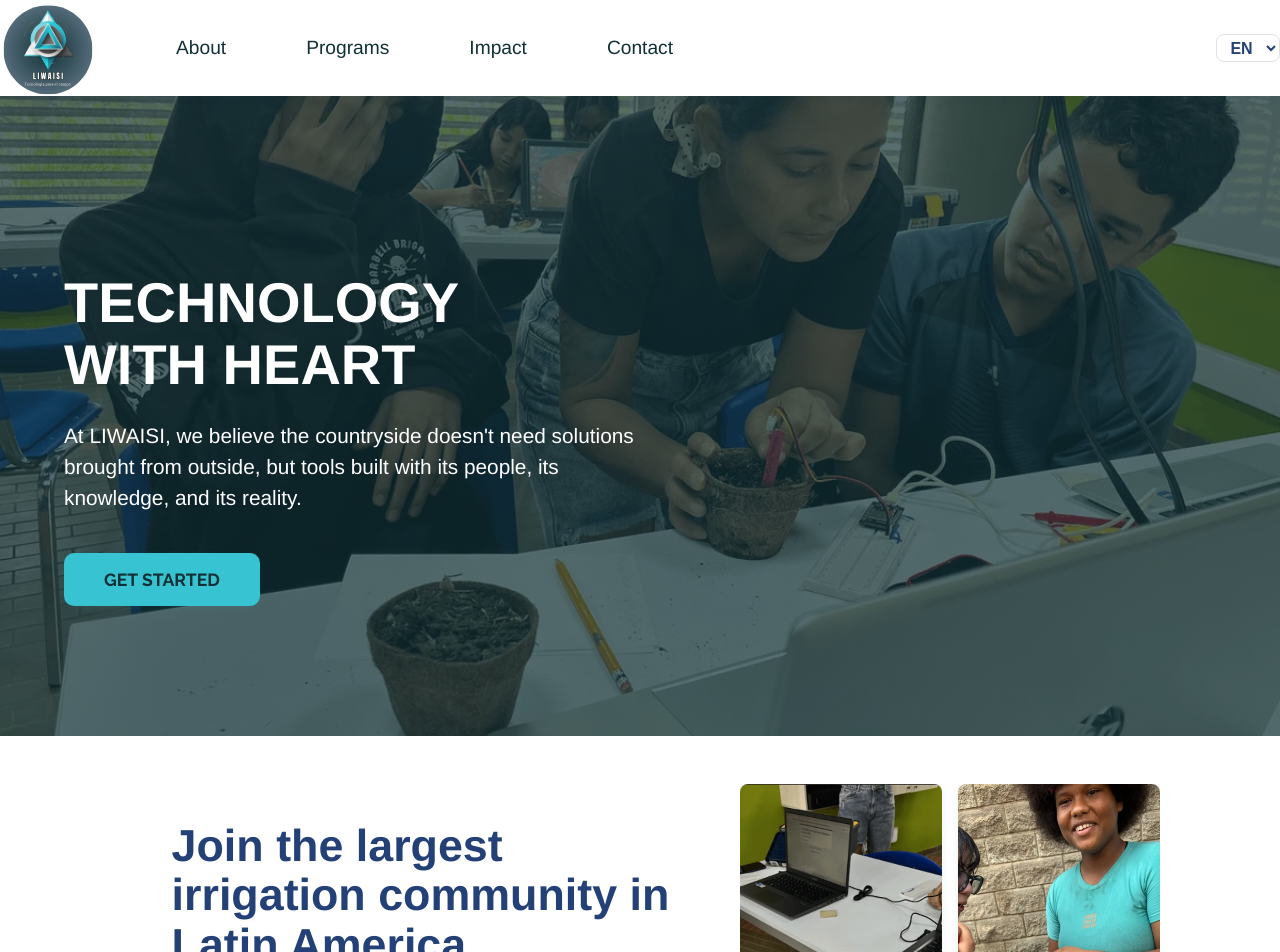
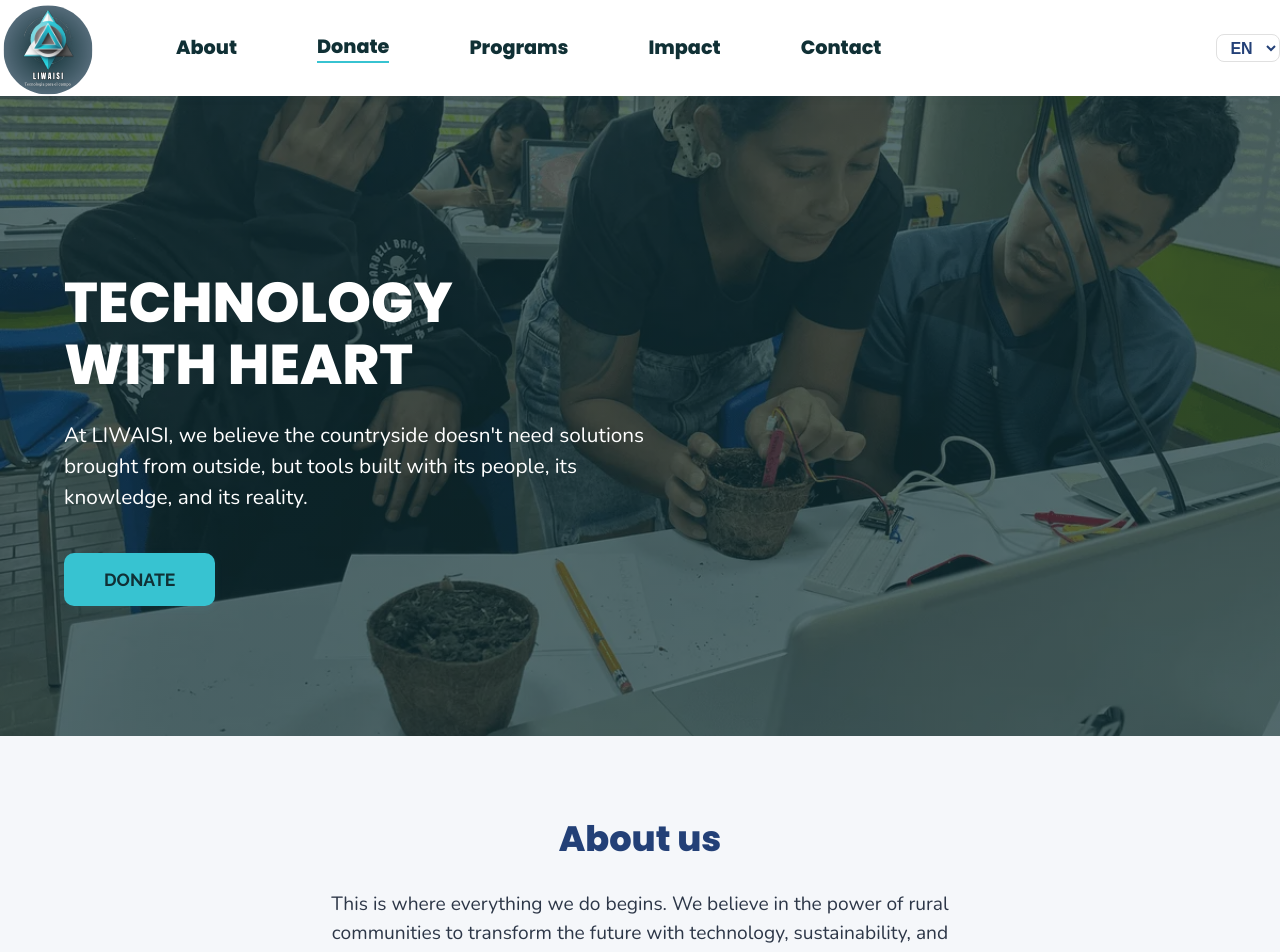
Before and after one commit to liwaisi-tech/liwaisi-tech.github.io, a React (Vite) app: page / in a window 1280 px wide. Shown: the top 952 px of the page. Built offline with nearby package versions, Linux system fonts and the light colour scheme.

Commit message:
Nueva seccion about, ajustes a dinamismo barra navbar, cambio de fuente bontones y barra navegación

```diff
--- a/index.html
+++ b/index.html
@@ -5,7 +5,7 @@
     <link rel="icon" type="image/png" href="/src/assets/icons/icon.png" />
     <meta name="viewport" content="width=device-width, initial-scale=1.0" />
     <title>LiwaisiTech</title>
-    <link href="https://fonts.googleapis.com/css?family=Raleway:400,700&display=swap" rel="stylesheet">
+    <link href="https://fonts.googleapis.com/css2?family=Poppins:wght@800&family=Nunito:wght@400;700&family=Raleway:wght@400;700&display=swap" rel="stylesheet">
   </head>
   <body>
     <div id="root"></div>
--- a/src/App.tsx
+++ b/src/App.tsx
@@ -6,7 +6,8 @@ import { CommunitySection } from "./components/CommunitySection/CommunitySection
 import { PartnersSection } from "./components/PartnersSection/PartnersSection";
 import { Footer } from "./components/Footer/Footer";
 import { Lang } from './types/Lang'
-import { useState } from 'react'
+import { useEffect, useState } from 'react'
+import { AboutSection } from "./components/AboutSection/AboutSection";
 
 function getAppLang(): Lang {
   const browserLang = navigator.language.slice(0, 2)
@@ -15,11 +16,34 @@ function getAppLang(): Lang {
 }
 
 function App() {
-  const [lang, setLang] = useState<Lang>(getAppLang())
+  const [lang, setLang] = useState<Lang>(getAppLang());
+  const [activeSection, setActiveSection] = useState('hero');
+
+  useEffect(() => {
+    const handleScroll = () => {
+      const sections = ['about', 'hero', 'community', 'partners', 'footer'];
+      let found = 'hero';
+      for (const section of sections) {
+        const el = document.getElementById(section);
+        if (el) {
+          const rect = el.getBoundingClientRect();
+          if (rect.top <= 80 && rect.bottom > 80) {
+            found = section;
+            break;
+          }
+        }
+      }
+      setActiveSection(found);
+    };
+    window.addEventListener('scroll', handleScroll, { passive: true });
+    handleScroll();
+    return () => window.removeEventListener('scroll', handleScroll);
+  }, []);
   return (
     <div className="hero-container">
-      <Navbar lang={lang} onLangChange={setLang} />
+      <Navbar lang={lang} onLangChange={setLang} activeSection={activeSection} />
       <Hero lang={lang} />
+      <AboutSection lang={lang} />
       <CommunitySection lang={lang} />
       <PartnersSection lang={lang} />
       <Footer lang={lang} />
--- a/src/assets/texts.ts
+++ b/src/assets/texts.ts
@@ -1,7 +1,8 @@
 export const texts = {
   es: {
     navbar: {
-      about: 'Sobre nosotros',
+      about: 'Raíz y Propósito',
+      hero: 'Dona',
       programs: 'Programas',
       impact: 'Impacto',
       contact: 'Contacto',
@@ -20,6 +21,10 @@ export const texts = {
       title: 'Nuestros partners',
       button: 'Quiero ser partner',
     },
+    about: {
+      title: 'Raíz y Propósito',
+      description: 'Aquí nace todo lo que hacemos. Creemos en el poder de las comunidades rurales para transformar el futuro con tecnología, sostenibilidad y liderazgo. Esta es nuestra razón de ser y el origen de Liwaisi Tech.'
+    },
     footer: {
       follow: 'Sigue a Liwaisi',
       contact: 'Contacto',
@@ -31,6 +36,7 @@ export const texts = {
   en: {
     navbar: {
       about: 'About',
+      hero: 'Donate',
       programs: 'Programs',
       impact: 'Impact',
       contact: 'Contact',
@@ -38,7 +44,7 @@ export const texts = {
     hero: {
       title: 'TECHNOLOGY\nWITH HEART',
       description: "At LIWAISI, we believe the countryside doesn't need solutions brought from outside, but tools built with its people, its knowledge, and its reality.",
-      button: 'GET STARTED',
+      button: 'DONATE',
     },
     community: {
       title: 'Join the largest irrigation community in Latin America',
@@ -49,6 +55,10 @@ export const texts = {
       title: 'Our partners',
       button: 'I want to be a partner',
     },
+    about: {
+      title: 'About us',
+      description: 'This is where everything we do begins. We believe in the power of rural communities to transform the future with technology, sustainability, and leadership. This is our reason for being and the origin of Liwaisi Tech.'
+    },
     footer: {
       follow: 'Follow Liwaisi',
       contact: 'Contact',
--- /dev/null
+++ b/src/components/AboutSection/AboutSection.module.css
@@ -0,0 +1,20 @@
+.about-section {
+  padding: 3rem 0;
+  background: #f5f7fa;
+  text-align: center;
+}
+.about-title {
+  font-family: 'Poppins', Arial, sans-serif;
+  font-weight: 800;
+  font-size: 2.2rem;
+  color: #234077;
+  margin-bottom: 1.5rem;
+}
+.about-description {
+  max-width: 700px;
+  margin: 1.5rem auto 0;
+  font-family: 'Nunito', Arial, sans-serif;
+  font-size: 1.2rem;
+  color: #2d3748;
+  line-height: 1.5;
+}
--- /dev/null
+++ b/src/components/AboutSection/AboutSection.tsx
@@ -0,0 +1,18 @@
+import React from 'react';
+import { texts } from '../../assets/texts';
+import styles from './AboutSection.module.css';
+
+interface AboutSectionProps {
+  lang: 'es' | 'en';
+}
+
+export const AboutSection = ({ lang }: AboutSectionProps) => (
+  <section id="about" className={styles['about-section']}>
+    <h2 className={styles['about-title']}>
+      {texts[lang].about.title}
+    </h2>
+    <p className={styles['about-description']}>
+      {texts[lang].about.description}
+    </p>
+  </section>
+);
--- a/src/components/CommunitySection/CommunitySection.tsx
+++ b/src/components/CommunitySection/CommunitySection.tsx
@@ -45,7 +45,7 @@ export const CommunitySection = ({ lang }: CommunitySectionProps) => {
   };
 
   return (
-    <section className={styles['community-section']}>
+    <section id="community" className={styles['community-section']}>
       <div className={styles['community-content']}>
         <h2 className={styles['community-title']}>{texts[lang].community.title}</h2>
         <p className={styles['community-desc']}>{texts[lang].community.description}</p>
--- a/src/components/Footer/Footer.tsx
+++ b/src/components/Footer/Footer.tsx
@@ -6,7 +6,7 @@ interface FooterProps {
 }
 
 export const Footer = ({ lang }: FooterProps) => (
-  <footer className={styles['footer']}>
+  <footer id="footer" className={styles['footer']}>
     <div className={styles['footer-content']}>
       <div className={styles['footer-social']}>
         <strong>{texts[lang].footer.follow}</strong>
--- a/src/components/Hero/Hero.module.css
+++ b/src/components/Hero/Hero.module.css
@@ -20,6 +20,8 @@
   margin-bottom: 1.5rem;
   line-height: 1.1;
   text-align: left;
+  font-family: 'Poppins', 'Arial', sans-serif;
+  font-weight: 800;
 }
 .hero-description {
   color: #fff;
@@ -27,6 +29,7 @@
   margin-bottom: 2.5rem;
   line-height: 1.5;
   text-align: left;
+  font-family: 'Nunito', 'Arial', sans-serif;
 }
 .hero-btn {
   font-family: 'Raleway', Arial, Helvetica, sans-serif;
--- a/src/components/Hero/Hero.tsx
+++ b/src/components/Hero/Hero.tsx
@@ -13,6 +13,7 @@ export const Hero = ({ lang }: HeroProps) => {
 
   return (
     <main
+      id="hero"
       className={styles['hero-main']}
       style={{
         background: `linear-gradient(rgba(16,48,53,0.7), rgba(16,48,53,0.7)), url(${background}) center center/cover no-repeat`
--- a/src/components/Navbar/Navbar.module.css
+++ b/src/components/Navbar/Navbar.module.css
@@ -27,9 +27,15 @@
   font-size: 1.2rem;
   font-weight: 500;
   transition: color 0.2s;
+  font-family: 'Poppins', Arial, Helvetica, sans-serif;
 }
 .navbar nav a:hover {
   color: var(--color-celeste);
+}
+.active-link {
+  color: var(--color-celeste);
+  font-weight: bold;
+  border-bottom: 2px solid var(--color-celeste);
 }
 .lang-selector {
   margin-left: 1rem;
--- a/src/components/Navbar/Navbar.tsx
+++ b/src/components/Navbar/Navbar.tsx
@@ -9,9 +9,10 @@ import styles from './Navbar.module.css';
 interface NavbarProps {
   lang: Lang;
   onLangChange: (lang: Lang) => void;
+  activeSection: string;
 }
 
-export const Navbar = ({ lang, onLangChange }: NavbarProps) => {
+export const Navbar = ({ lang, onLangChange, activeSection }: NavbarProps) => {
   const [menuOpen, setMenuOpen] = useState(false);
   // Determinar el idioma (es/en)
   const langKey = typeof lang === 'string' ? lang : (lang === Lang.ES ? 'es' : 'en');
@@ -22,10 +23,11 @@ export const Navbar = ({ lang, onLangChange }: NavbarProps) => {
         <img src={IMAGES.LOGO} alt="LIWAISI Logo" className={styles['logo-img']} />
       </div>
       <nav className={styles['nav-desktop']}>
-        <a href="#about">{navTexts.about}</a>
-        <a href="#programs">{navTexts.programs}</a>
-        <a href="#impact">{navTexts.impact}</a>
-        <a href="#contact">{navTexts.contact}</a>
+        <a href="#about" className={activeSection === 'about' ? styles['active-link'] : ''}>{navTexts.about}</a>
+        <a href="#hero" className={activeSection === 'hero' ? styles['active-link'] : ''}>{navTexts.hero}</a>
+        <a href="#community" className={activeSection === 'community' ? styles['active-link'] : ''}>{navTexts.programs}</a>
+        <a href="#partners" className={activeSection === 'partners' ? styles['active-link'] : ''}>{navTexts.impact}</a>
+        <a href="#footer" className={activeSection === 'footer' ? styles['active-link'] : ''}>{navTexts.contact}</a>
       </nav>
       <div className={styles['nav-actions']}>
         <button className={styles['nav-hamburger']} onClick={() => setMenuOpen(!menuOpen)} aria-label="Open menu">
@@ -50,10 +52,11 @@ export const Navbar = ({ lang, onLangChange }: NavbarProps) => {
             exit={{ x: '100%' }}
             transition={{ type: 'spring', stiffness: 300, damping: 30 }}
           >
-            <a href="#about" onClick={() => setMenuOpen(false)}>{navTexts.about}</a>
-            <a href="#programs" onClick={() => setMenuOpen(false)}>{navTexts.programs}</a>
-            <a href="#impact" onClick={() => setMenuOpen(false)}>{navTexts.impact}</a>
-            <a href="#contact" onClick={() => setMenuOpen(false)}>{navTexts.contact}</a>
+            <a href="#about" className={activeSection === 'about' ? styles['active-link'] : ''} onClick={() => setMenuOpen(false)}>{navTexts.about}</a>
+            <a href="#hero" className={activeSection === 'hero' ? styles['active-link'] : ''} onClick={() => setMenuOpen(false)}>{navTexts.hero}</a>
+            <a href="#community" className={activeSection === 'community' ? styles['active-link'] : ''} onClick={() => setMenuOpen(false)}>{navTexts.programs}</a>
+            <a href="#partners" className={activeSection === 'partners' ? styles['active-link'] : ''} onClick={() => setMenuOpen(false)}>{navTexts.impact}</a>
+            <a href="#footer" className={activeSection === 'footer' ? styles['active-link'] : ''} onClick={() => setMenuOpen(false)}>{navTexts.contact}</a>
           </motion.nav>
         )}
       </AnimatePresence>
--- a/src/components/PartnersSection/PartnersSection.tsx
+++ b/src/components/PartnersSection/PartnersSection.tsx
@@ -7,7 +7,7 @@ interface PartnersSectionProps {
 }
 
 export const PartnersSection = ({ lang }: PartnersSectionProps) => (
-  <section className={styles['partners-section']}>
+  <section id="partners" className={styles['partners-section']}>
     <h2 className={styles['partners-title']}>{texts[lang].partners.title}</h2>
     <div className={styles['partners-carousel']}>
       <button className={styles['carousel-arrow']}>&#60;</button>
```
